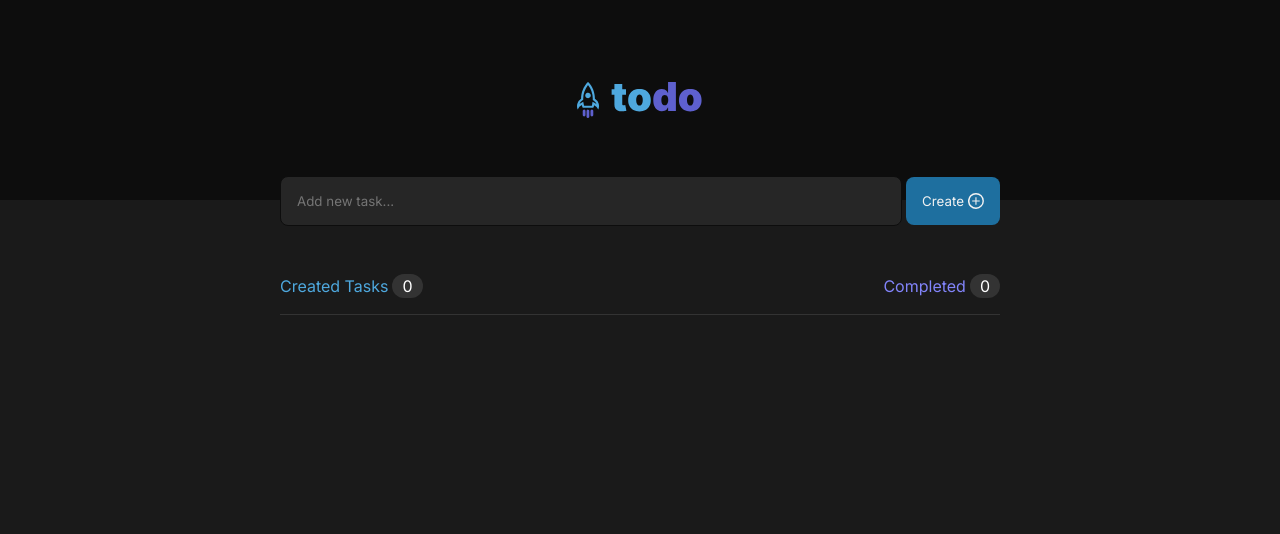
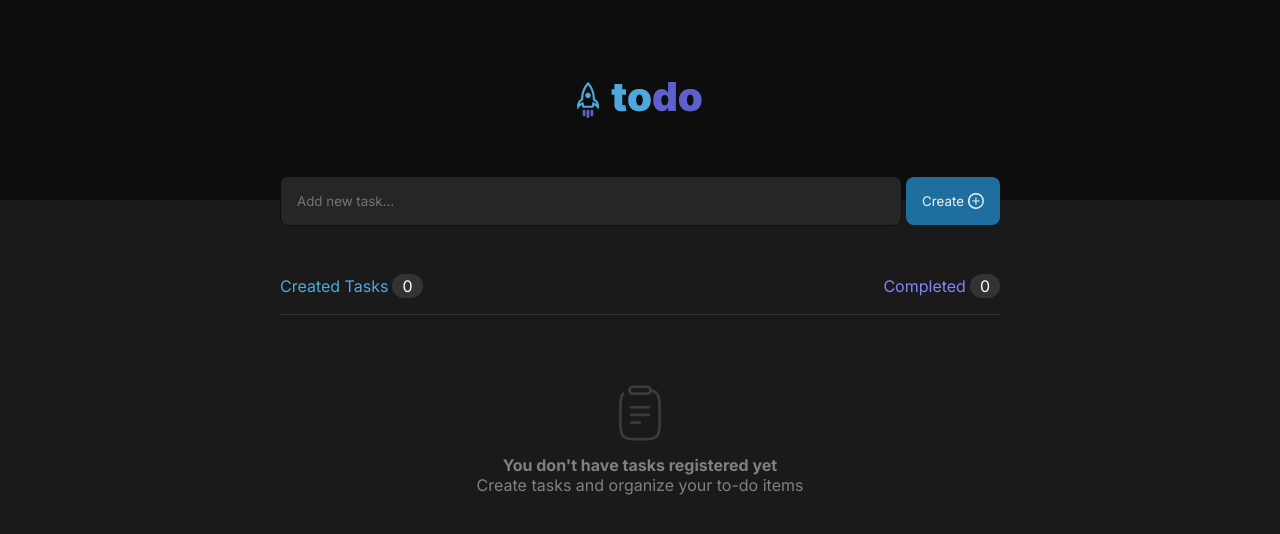
Before and after one commit to jonathancsr/to-do-list, a React (Vite) app: page / in a window 1280 px wide. Shown: the top 534 px of the page. Built offline with nearby package versions, Linux system fonts and the light colour scheme.

Commit message:
feat: add empty state

```diff
--- a/src/containers/TasksContainer/index.tsx
+++ b/src/containers/TasksContainer/index.tsx
@@ -1,8 +1,8 @@
+import Clipboard from '../../assets/icon/Clipboard.svg';
 import { Divider } from "../../components/Divider";
 import { TaskCounter } from "../../components/TaskCounter";
 import { Task } from "../../types";
 import styles from './styles.module.css';
-
 type TasksContainerProps = {
   tasks: Task[];
 }
@@ -12,7 +12,6 @@ export const TasksContainer = ({ tasks }: TasksContainerProps) => {
   const numberOfTasks = tasks.length
   const hasTasks = numberOfTasks > 0
 
-
   return (
     <>
       <div className={styles.header}>
@@ -20,8 +19,13 @@ export const TasksContainer = ({ tasks }: TasksContainerProps) => {
           completedTasks={completedTasks}
           numberOfTasks={numberOfTasks}
         />
-      <Divider/>
+        <Divider />
       </div>
+      {!hasTasks && <div className={styles.emptyList}>
+        <img src={Clipboard} />
+        <p>You don't have tasks registered yet</p>
+        <p>Create tasks and organize your to-do items</p>
+      </div>}
       {hasTasks && tasks.map((task) => (
         <div key={task.id} >
           <input
--- a/src/containers/TasksContainer/styles.module.css
+++ b/src/containers/TasksContainer/styles.module.css
@@ -9,3 +9,21 @@
 
   margin-top: 3rem;
 }
+
+.emptyList {
+  height: 250px;
+  display: flex;
+  flex-direction: column;
+  align-items: center;
+  justify-content: center;
+
+  color: var(--gray-300);
+
+  img {
+    margin-bottom: 14px;
+  }
+
+  p:first-of-type {
+    font-weight: bold;
+  }
+}
```
Also changed, not shown: src/assets/icon/Clipboard.svg (added), src/assets/icon/rocket.svg (deleted).
